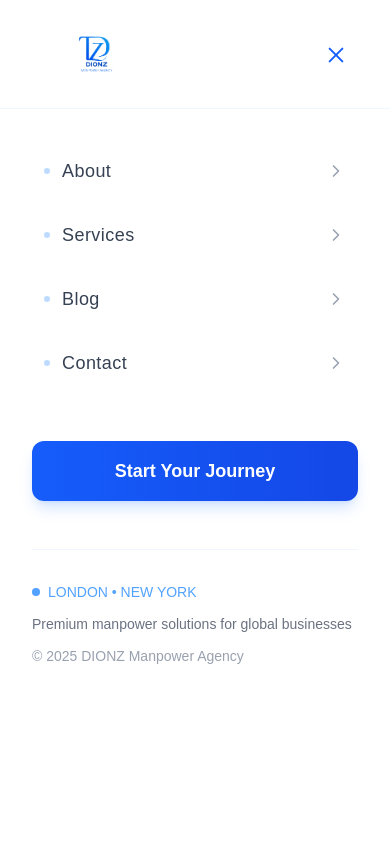
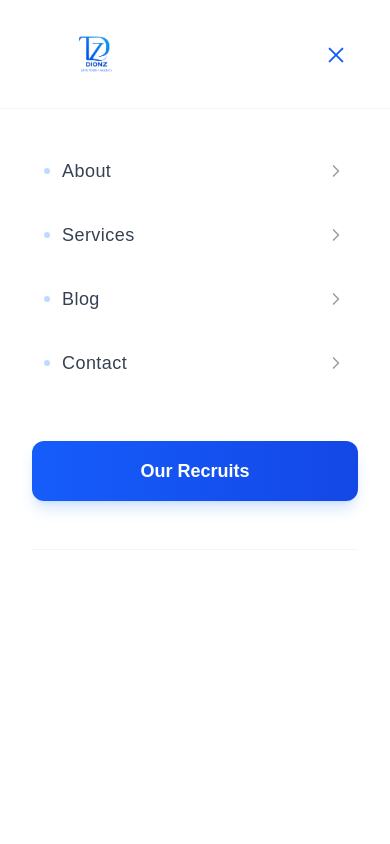
Before and after one commit to adveritoprojects-gif/Dionz-skilltech, a Next.js app: page / in a window 390 px wide. Both pictures are taken after a click on the button 350 px from the left and 41 px from the top of the page. Shown: the top 844 px of the page. Built offline with nearby package versions, Linux system fonts and the light colour scheme.

Commit message:
add : recruit page responsive

```diff
--- a/components/Header.tsx
+++ b/components/Header.tsx
@@ -284,11 +284,11 @@ export default function Header() {
                   className="mt-12"
                 >
                   <Link
-                    href="/contact"
+                    href="/recruit"
                     onClick={() => setIsMobileOpen(false)}
                     className="block w-full py-4 text-center bg-gradient-to-r from-blue-600 to-blue-700 text-white rounded-xl font-semibold text-lg shadow-lg shadow-blue-500/20 hover:shadow-xl hover:shadow-blue-500/30 transition-all hover:-translate-y-0.5"
                   >
-                    Start Your Journey
+                    Our Recruits
                   </Link>
                 </motion.div>
 
@@ -299,20 +299,7 @@ export default function Header() {
                   transition={{ delay: 0.4 }}
                   className="mt-12 pt-8 border-t border-blue-50"
                 >
-                  <div className="space-y-3">
-                    <div className="flex items-center space-x-2 text-blue-400">
-                      <div className="w-2 h-2 bg-blue-400 rounded-full" />
-                      <span className="text-sm font-medium">
-                        LONDON • NEW YORK
-                      </span>
-                    </div>
-                    <p className="text-sm text-gray-500">
-                      Premium manpower solutions for global businesses
-                    </p>
-                    <p className="text-sm text-gray-400">
-                      © 2025 DIONZ Manpower Agency
-                    </p>
-                  </div>
+
                 </motion.div>
               </div>
             </motion.div>
```
